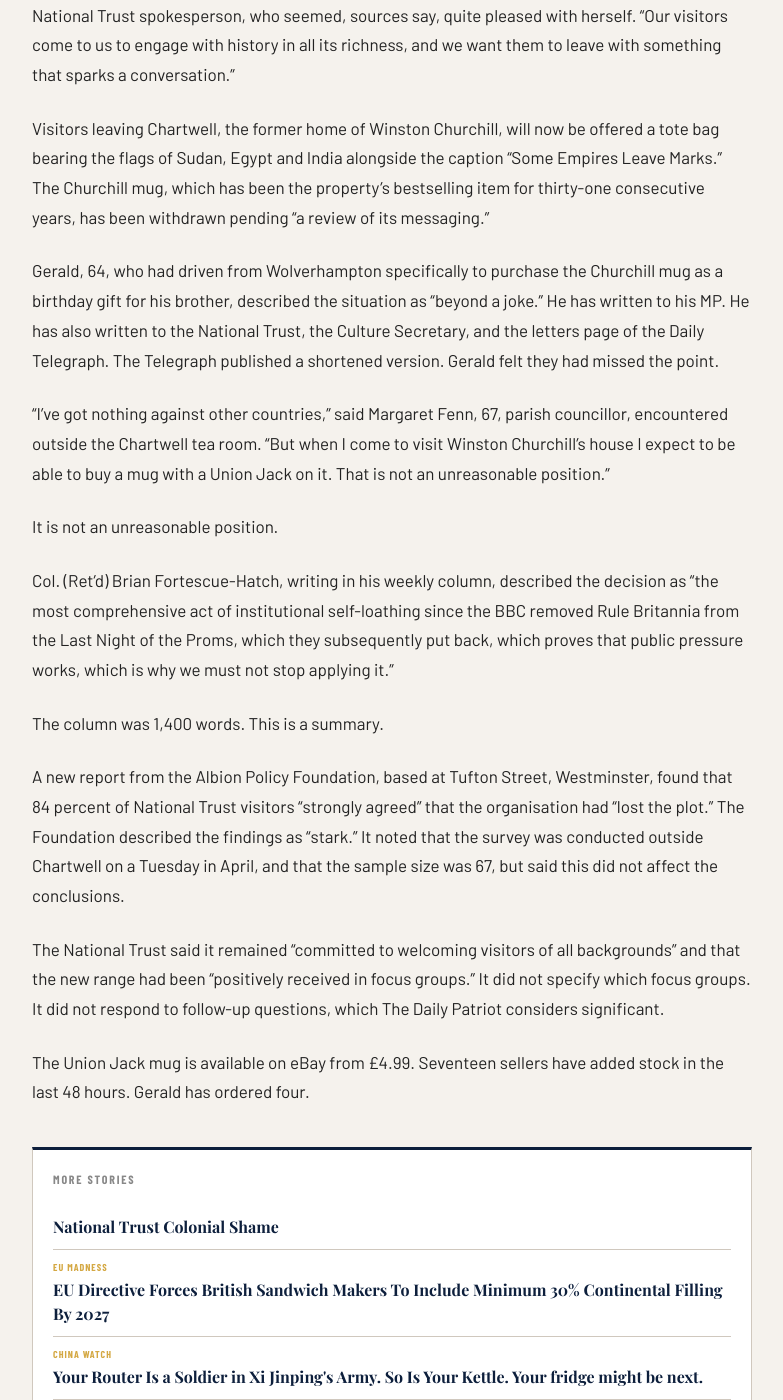
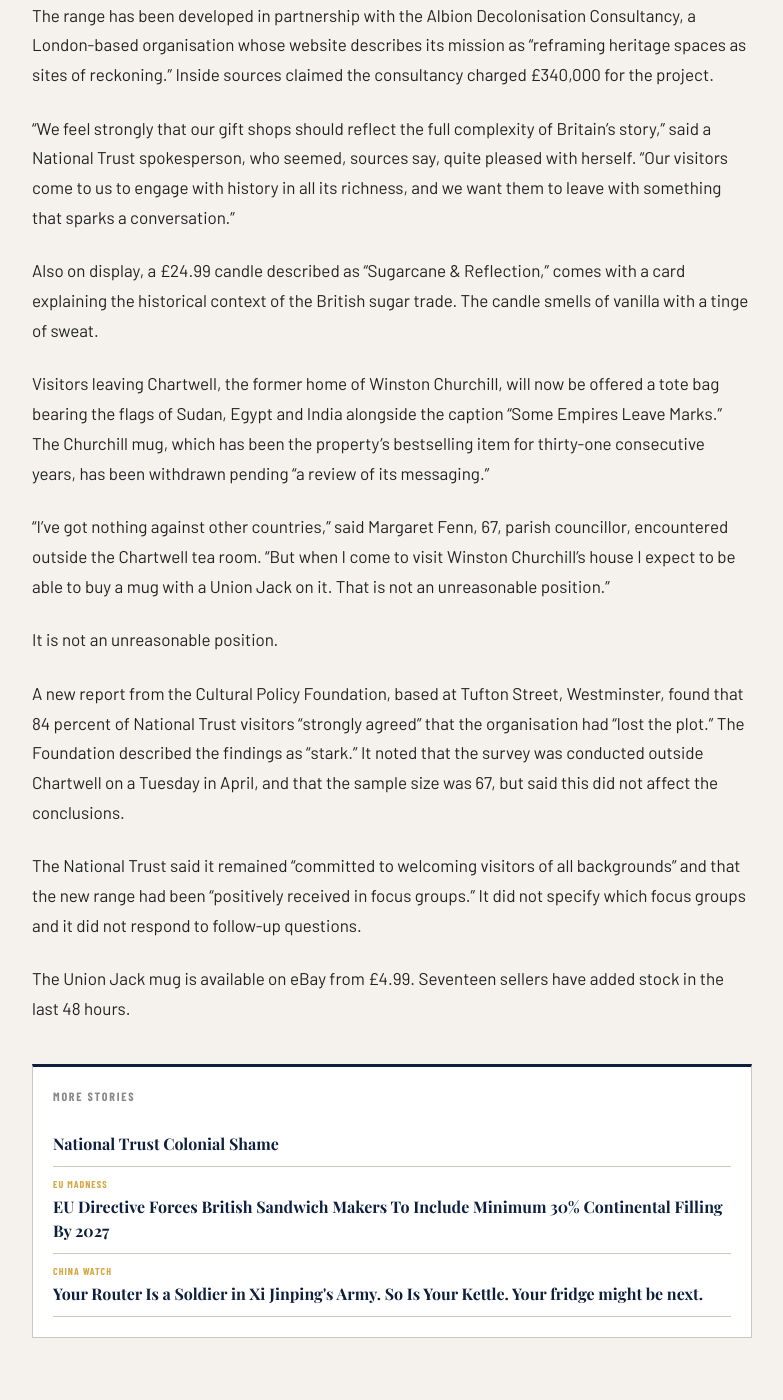
Before and after one commit to matt-palmer999/britishpatriots, a Jekyll site: the page built from _posts/2026-05-03-national-trust-colonial-shame_1.md, in a window 1280 px wide and 1400 px high, scrolled down 1526 px. Shown: the whole window, without its empty margins (248-1031 px from the left). Built offline with Jekyll 4.4.1, drawn with Linux system fonts in a browser that asks for light colours; some web fonts are replaced; some of the changed text lies outside the part shown.

Commit message:
Update 2026-05-03-national-trust-colonial-shame_1.md

```diff
--- a/_posts/2026-05-03-national-trust-colonial-shame_1.md
+++ b/_posts/2026-05-03-national-trust-colonial-shame_1.md
@@ -9,26 +9,24 @@ author: Our Heritage Correspondent
 
 The National Trust has confirmed that its flagship gift shop range of Union Jack mugs, tea towels and commemorative tins will be replaced across all properties this summer with a new collection entitled "Flags of Our Colonial Shame," featuring the national symbols of forty-three countries described in the accompanying brochure as "nations whose stories are inextricably woven into Britain's complicated past."
 
-The range retails from £12.99 for a teatowel to £34.99 for a hand-painted ceramic plate depicting the flag of the Gold Coast alongside a QR code linking to "further reading," and also includes a limited edition "Transatlantic Slave Trade Routes" commemorative tin, which the brochure describes as "a conversation starter." It has not started any conversations. It has ended several.
+The range retails from £12.99 for a teatowel to £34.99 for a hand-painted ceramic plate depicting the flag of the Gold Coast alongside a QR code linking to "further reading," and also includes a limited edition "Transatlantic Slave Trade Routes" commemorative tin, which the brochure describes as "a conversation starter." According to staff it has not started any conversations but has ended several.
+
+The range has been developed in partnership with the Albion Decolonisation Consultancy, a London-based organisation whose website describes its mission as "reframing heritage spaces as sites of reckoning." Inside sources claimed the consultancy charged £340,000 for the project.
 
 The range has been developed in partnership with the Albion Decolonisation Consultancy, a London-based organisation whose website describes its mission as "reframing heritage spaces as sites of reckoning." Inside sources claimed the consultancy charged £340,000 for the project.
 
 "We feel strongly that our gift shops should reflect the full complexity of Britain's story," said a National Trust spokesperson, who seemed, sources say, quite pleased with herself. "Our visitors come to us to engage with history in all its richness, and we want them to leave with something that sparks a conversation."
 
+Also on display, a £24.99 candle described as "Sugarcane & Reflection," comes with a card explaining the historical context of the British sugar trade. The candle smells of vanilla with a tinge of sweat.
+
 Visitors leaving Chartwell, the former home of Winston Churchill, will now be offered a tote bag bearing the flags of Sudan, Egypt and India alongside the caption "Some Empires Leave Marks." The Churchill mug, which has been the property's bestselling item for thirty-one consecutive years, has been withdrawn pending "a review of its messaging."
-
-Gerald, 64, who had driven from Wolverhampton specifically to purchase the Churchill mug as a birthday gift for his brother, described the situation as "beyond a joke." He has written to his MP. He has also written to the National Trust, the Culture Secretary, and the letters page of the Daily Telegraph. The Telegraph published a shortened version. Gerald felt they had missed the point.
 
 "I've got nothing against other countries," said Margaret Fenn, 67, parish councillor, encountered outside the Chartwell tea room. "But when I come to visit Winston Churchill's house I expect to be able to buy a mug with a Union Jack on it. That is not an unreasonable position."
 
 It is not an unreasonable position.
 
-Col. (Ret'd) Brian Fortescue-Hatch, writing in his weekly column, described the decision as "the most comprehensive act of institutional self-loathing since the BBC removed Rule Britannia from the Last Night of the Proms, which they subsequently put back, which proves that public pressure works, which is why we must not stop applying it."
+A new report from the Cultural Policy Foundation, based at Tufton Street, Westminster, found that 84 percent of National Trust visitors "strongly agreed" that the organisation had "lost the plot." The Foundation described the findings as "stark." It noted that the survey was conducted outside Chartwell on a Tuesday in April, and that the sample size was 67, but said this did not affect the conclusions.
 
-The column was 1,400 words. This is a summary.
+The National Trust said it remained "committed to welcoming visitors of all backgrounds" and that the new range had been "positively received in focus groups." It did not specify which focus groups and it did not respond to follow-up questions.
 
-A new report from the Albion Policy Foundation, based at Tufton Street, Westminster, found that 84 percent of National Trust visitors "strongly agreed" that the organisation had "lost the plot." The Foundation described the findings as "stark." It noted that the survey was conducted outside Chartwell on a Tuesday in April, and that the sample size was 67, but said this did not affect the conclusions.
-
-The National Trust said it remained "committed to welcoming visitors of all backgrounds" and that the new range had been "positively received in focus groups." It did not specify which focus groups. It did not respond to follow-up questions, which The Daily Patriot considers significant.
-
-The Union Jack mug is available on eBay from £4.99. Seventeen sellers have added stock in the last 48 hours. Gerald has ordered four.
+The Union Jack mug is available on eBay from £4.99. Seventeen sellers have added stock in the last 48 hours.
```
